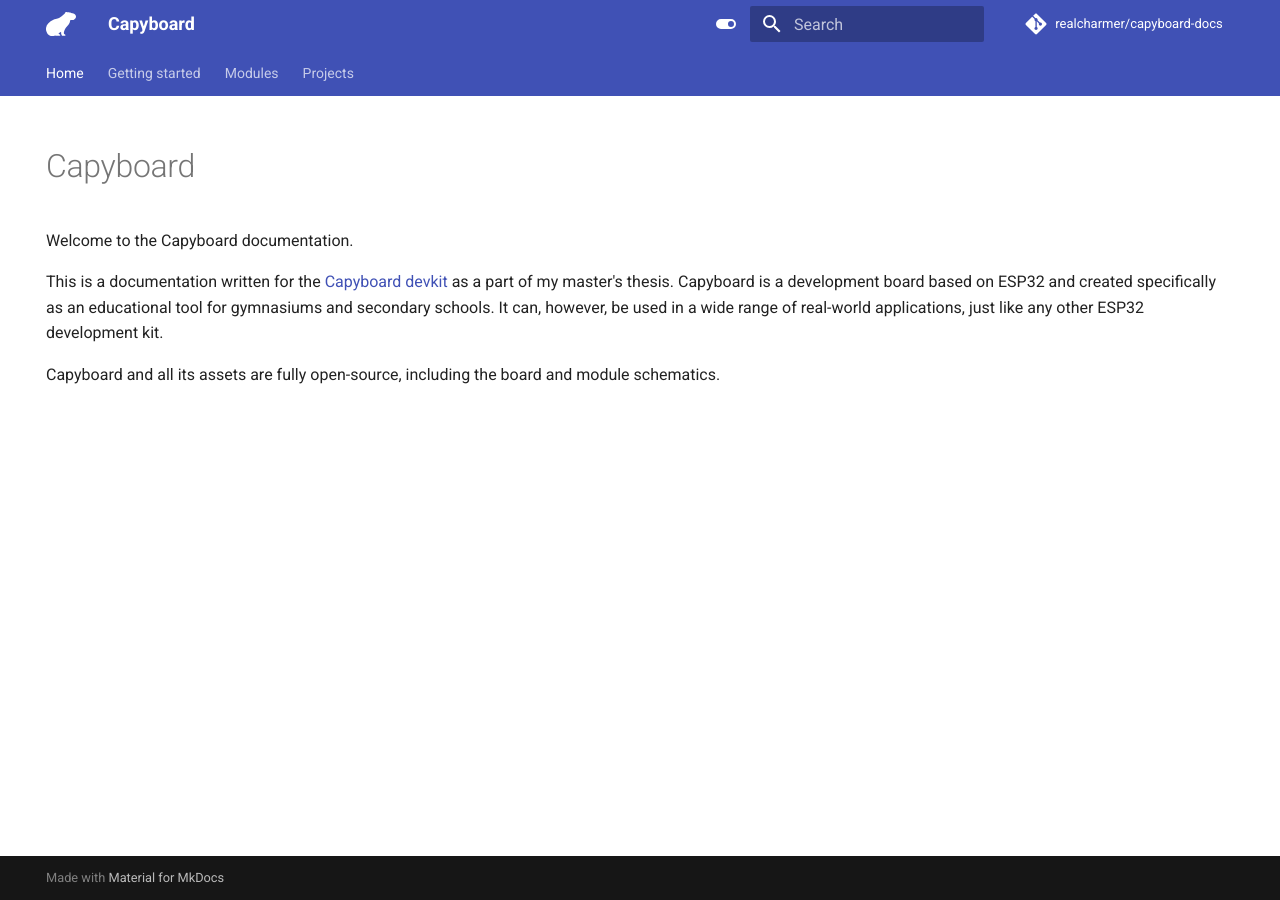
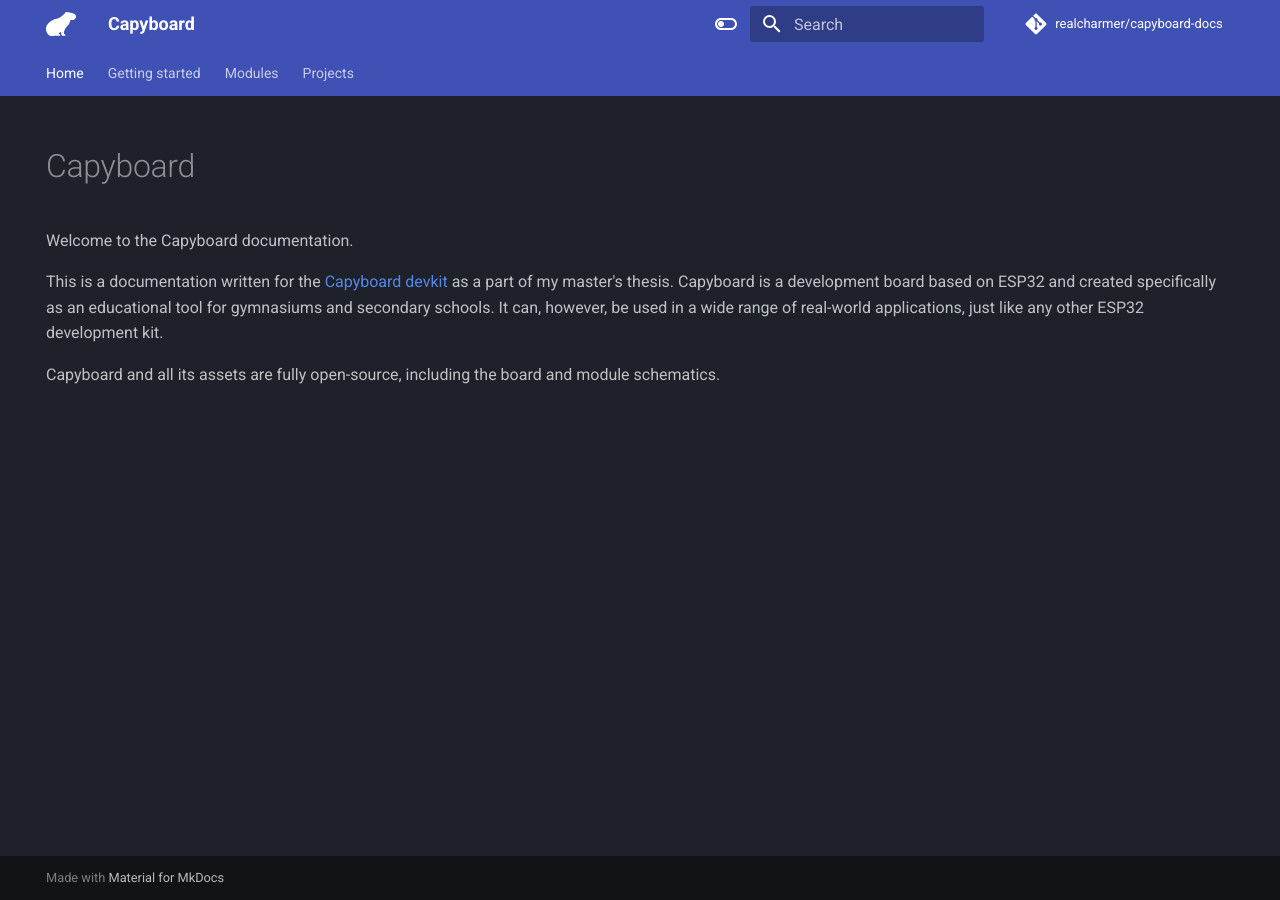
Before and after one commit to realcharmer/capyboard-docs, an MkDocs documentation site: the page built from docs/index.md, in a window 1280 px wide. Built offline with MkDocs 1.6.1 and Material for MkDocs 9.7.7, drawn with Linux system fonts in a browser that asks for light colours; comment, search, counter and statistics services are not loaded.

```diff
--- a/mkdocs.yml
+++ b/mkdocs.yml
@@ -21,14 +21,14 @@ theme:
   icon:
     repo: fontawesome/brands/git-alt
   palette:
+    - scheme: slate
+      toggle:
+        icon: material/toggle-switch-off-outline
+        name: Switch to light mode
     - scheme: default
       toggle:
         icon: material/toggle-switch
         name: Switch to dark mode
-    - scheme: slate
-      toggle:
-        icon: material/toggle-switch-off-outline
-        name: Switch to light mode
 
 markdown_extensions:
   - pymdownx.highlight:
```
